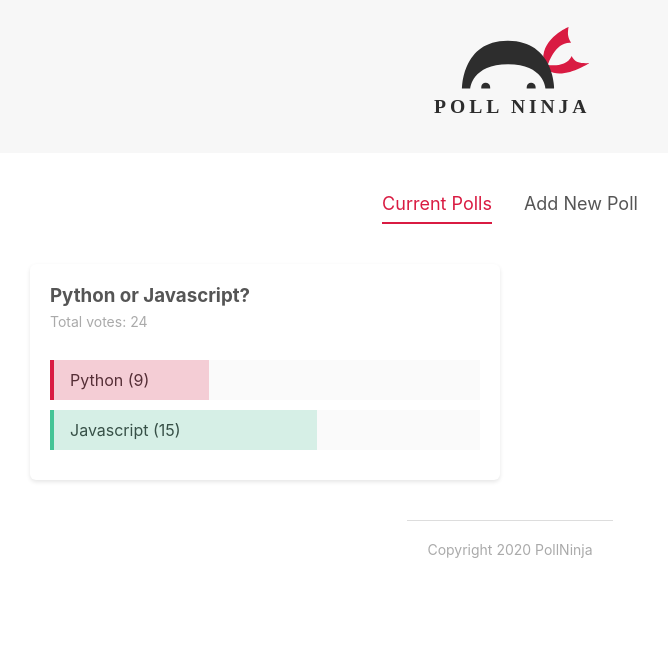
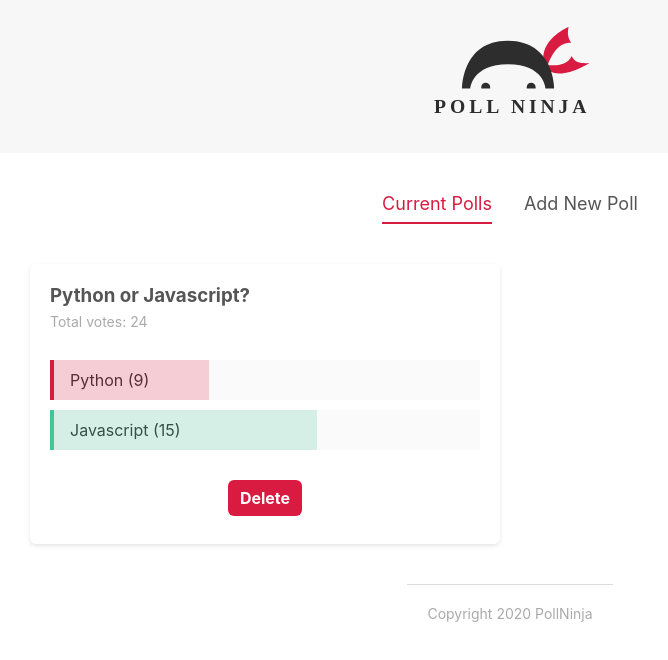
Before and after one commit to Sheilabob/ninjapolls, a Svelte app: page / in a window 1280 px wide. Shown: the top 660 px of the page, without its empty margins (130-798 px from the left). Built offline with nearby package versions, Linux system fonts and the light colour scheme.

Commit message:
svelte lesson 32

```diff
--- a/src/components/PollDetails.svelte
+++ b/src/components/PollDetails.svelte
@@ -2,6 +2,7 @@
     import Card from '../shared/Card.svelte';
     import PollStore from '../stores/PollStore.js';
     export let poll;
+    import Button from '../shared/Button.svelte';
 
     //reactive values
     $: totalVotes = poll.votesA + poll.votesB;
@@ -28,6 +29,13 @@
 
 
     };
+
+    // deleting a poll
+    const handleDelete = (id) => {
+        PollStore.update(currentPolls => {
+            return currentPolls.filter(poll => poll.id != id)
+        });
+    }
 </script>
 
 <Card>
@@ -41,6 +49,9 @@
         <div class="answer" on:click={() => handleVote('b', poll.id)}>
             <div class="percent percent-b" style="width: {percentB}%"></div>
             <span>{ poll.answerB } ({poll.votesB})</span>
+        </div>
+        <div class="delete">
+            <Button flat={true} on:click={() => handleDelete(poll.id)}>Delete</Button>
         </div>
     </div>
 </Card>
@@ -86,4 +97,9 @@
         border-left: 4px solid #45c496;
         background: rgba(69, 196, 150, 0.2)
     }
+
+    .delete {
+        margin-top: 30px;
+        text-align: center;
+    }
 </style>
--- a/src/shared/Button.svelte
+++ b/src/shared/Button.svelte
@@ -6,7 +6,7 @@
 
 </script>
 
-<button class={type} class:flat={flat} class:inverse={inverse}>
+<button class={type} class:flat={flat} class:inverse={inverse} on:click>
     <slot></slot>
 </button>
 
```
